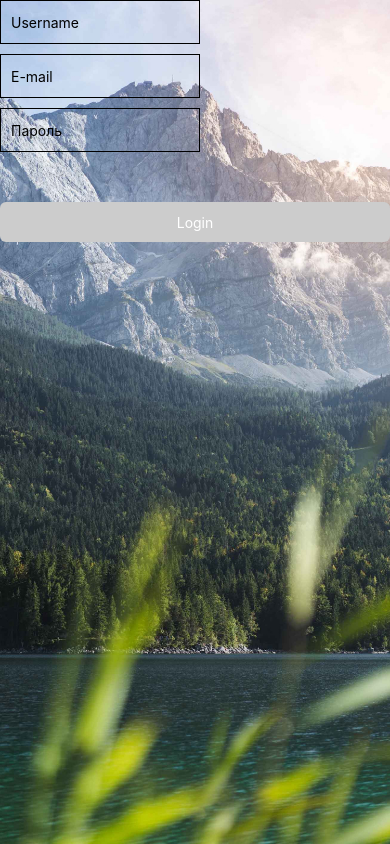
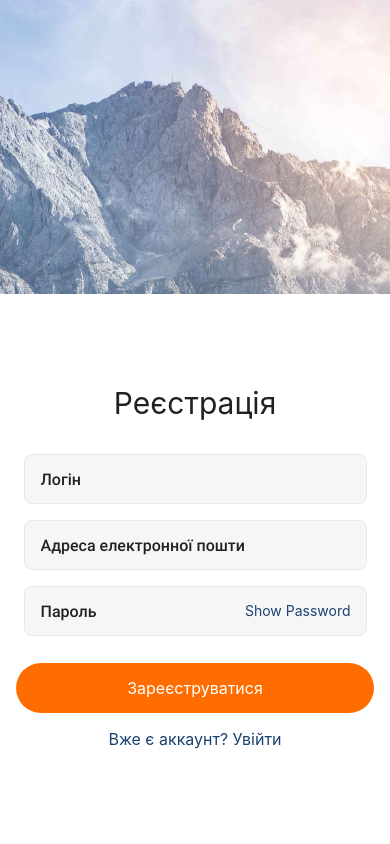
Before and after one commit to YevheniiaVier/reactNatProject, a React Native app: screen / in a window 390 px wide. Built offline with nearby package versions, Linux system fonts and the light colour scheme.

Commit message:
adds styles to inputs

```diff
--- a/App.js
+++ b/App.js
@@ -17,6 +17,7 @@ import { styles } from "./styles";
 
 const RobotoRegular = require("./assets/fonts/Roboto/Roboto-Regular.ttf");
 const RobotoBold = require("./assets/fonts/Roboto/Roboto-Bold.ttf");
+const RobotoMedium = require("./assets/fonts/Roboto/Roboto-Medium.ttf");
 
 export default function App() {
   const [isShowKeyboard, setIsShowKeyboard] = useState(false);
@@ -24,6 +25,7 @@ export default function App() {
   const [fontsLoaded] = useFonts({
     "Roboto-Regular": RobotoRegular,
     "Roboto-Bold": RobotoBold,
+    "Roboto-Medium": RobotoMedium,
   });
 
   if (!fontsLoaded) {
@@ -43,7 +45,7 @@ export default function App() {
         >
           <RegistrationScreen />
 
-          {/* <StatusBar style="auto" /> */}
+          <StatusBar style="auto" />
         </ImageBackground>
       </View>
     </TouchableWithoutFeedback>
--- a/Screens/RegistrationScreen.js
+++ b/Screens/RegistrationScreen.js
@@ -18,6 +18,7 @@ export const RegistrationScreen = () => {
   const [name, setName] = useState("");
   const [password, setPassword] = useState("");
   const [email, setEmail] = useState("");
+  const [secureTextEntry, setSecureTextEntry] = useState(true);
 
   const nameHandler = (text) => setName(text);
   const passwordHandler = (text) => setPassword(text);
@@ -26,39 +27,60 @@ export const RegistrationScreen = () => {
   const onLogin = () => {
     Alert.alert("Credentials", `${name} + ${password}`);
   };
+  const toggleSecureEntry = () => {
+    setSecureTextEntry(!secureTextEntry);
+  };
 
   return (
     <>
       <KeyboardAvoidingView
         behavior={Platform.OS == "ios" ? "padding" : "height"}
       >
-        <View>
+        <View style={styles.form}>
+          <Text style={styles.formTitle}>Реєстрація</Text>
           <TextInput
-            placeholder="Username"
+            placeholderTextColor="#BDBDBD9"
+            placeholder="Логін"
             value={name}
             onChangeText={nameHandler}
             style={styles.input}
           />
 
           <TextInput
-            placeholder="E-mail"
-            value={password}
+            placeholderTextColor="#BDBDBD9"
+            placeholder="Адреса електронної пошти"
+            value={email}
             onChangeText={emailHandler}
             style={styles.input}
           />
-          <TextInput
-            placeholder="Пароль"
-            value={password}
-            onChangeText={passwordHandler}
-            style={styles.input}
-          />
+          <View style={styles.passwordBox}>
+            <TextInput
+              placeholderTextColor="#BDBDBD9"
+              placeholder="Пароль"
+              value={password}
+              secureTextEntry={secureTextEntry}
+              onChangeText={passwordHandler}
+              style={styles.passwordInput}
+            />
+            <TouchableOpacity
+              style={styles.passwordBtn}
+              onPress={toggleSecureEntry}
+            >
+              {secureTextEntry ? (
+                <Text style={styles.passwordBtnText}>Show Password</Text>
+              ) : (
+                <Text style={styles.passwordBtnText}>Hide Password</Text>
+              )}
+            </TouchableOpacity>
+          </View>
           <TouchableOpacity
             activeOpacity={0.7}
             style={styles.btn}
             onPress={onLogin}
           >
-            <Text style={styles.btnTitle}>Login</Text>
+            <Text style={styles.btnTitle}>Зареєструватися</Text>
           </TouchableOpacity>
+          <Text style={styles.formText}>Вже є аккаунт? Увійти</Text>
         </View>
       </KeyboardAvoidingView>
     </>
--- a/styles.js
+++ b/styles.js
@@ -63,44 +63,108 @@ export const styles = StyleSheet.create({
     fontFamily: "Roboto-Regular",
     height: Platform.OS === "ios" ? 50 : 100,
     flex: 1,
+    lineHeight: 19,
+
     // padding: 24,
     // backgroundColor: "#ccc",
-    alignItems: "center",
-    justifyContent: "center",
+    // alignItems: "center",
+    // justifyContent: "center",
   },
   title: {
-    marginTop: 16,
-    paddingVertical: 8,
-    borderWidth: 4,
-    borderColor: "#20232a",
-    borderRadius: 6,
-    backgroundColor: "62dafb",
-    color: "#20232a",
-    textAlign: "center",
-    fontSize: 30,
-    fontWeight: "bold",
+    // marginTop: 16,
+    // paddingVertical: 8,
+    // borderWidth: 4,
+    // borderColor: "#20232a",
+    // borderRadius: 6,
+    // backgroundColor: "62dafb",
+    // color: "#20232a",
+    // textAlign: "center",
+    // fontSize: 30,
+    // fontWeight: "bold",
   },
   input: {
-    width: 200,
-    height: 44,
-    padding: 10,
+    width: 343,
+    height: 50,
+    padding: 16,
     borderWidth: 1,
-    borderColor: "black",
-    marginBottom: 10,
+    borderColor: "#E8E8E8",
+    borderStyle: "solid",
+
+    borderRadius: 8,
+    marginBottom: 16,
+    backgroundColor: "#F6F6F6",
+    fontSize: 16,
+    color: "#212121",
+    fontFamily: "Roboto-Medium",
   },
   btn: {
-    backgroundColor: "#ccc",
-    height: 40,
-    borderRadius: 6,
-    marginTop: 40,
+    backgroundColor: "#FF6C00",
+    height: 50,
+    borderRadius: 100,
+    marginTop: 27,
+    width: "100%",
     justifyContent: "center",
     alignItems: "center",
+    marginBottom: 16,
   },
   btnTitle: {
-    color: "#fff",
+    color: "#FFFFFF",
+    fontSize: 16,
   },
   bcg: {
     width: "100%",
     height: "100%",
+    flex: 1,
+    justifyContent: "flex-end",
+  },
+  formTitle: {
+    lineHeight: 35,
+    color: "#212121",
+    fontSize: 30,
+    marginBottom: 33,
+
+    // fontWeight: 500,
+  },
+  form: {
+    paddingTop: 92,
+    backgroundColor: "#FFFFFF",
+    // justifyContent: "flex-start",
+    borderTopLeftRadius: "25",
+    borderTopRightRadius: "25",
+    height: 550,
+    alignItems: "center",
+    paddingHorizontal: 16,
+  },
+  formText: {
+    fontSize: 16,
+    color: "#1B4371",
+  },
+
+  passwordBox: {
+    position: "relative",
+  },
+  passwordInput: {
+    width: 343,
+    height: 50,
+    padding: 16,
+    borderWidth: 1,
+    borderColor: "#E8E8E8",
+    borderStyle: "solid",
+
+    borderRadius: 8,
+    backgroundColor: "#F6F6F6",
+    fontSize: 16,
+    color: "#212121",
+    fontFamily: "Roboto-Medium",
+  },
+  passwordBtn: {
+    position: "absolute",
+    justifyContent: "center",
+    right: 16,
+    top: "50%",
+    transform: [{ translateY: -9 }],
+  },
+  passwordBtnText: {
+    color: "#1B4371",
   },
 });
```
Also changed, not shown: assets/fonts/Roboto/Roboto-Medium.ttf (added).
